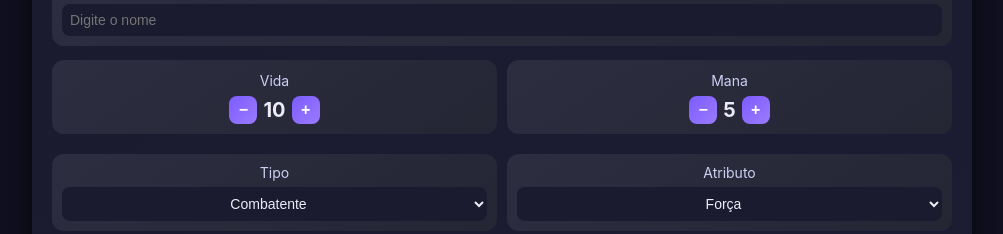
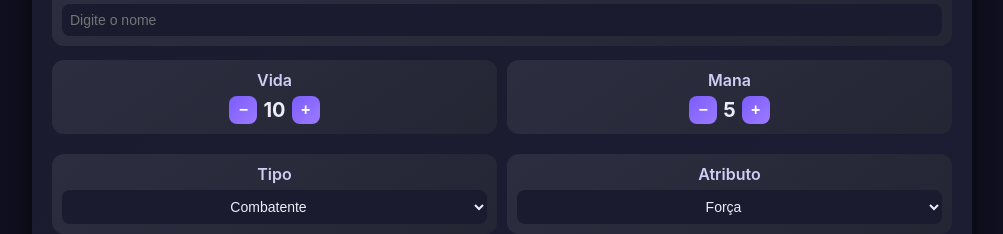
Before and after one commit to girassoisazuis2308-ops/one, a website built with Vite: page index.html in a window 1280 px wide. Shown: the part 179-413 px from the top of the page, without its empty margins (138-1141 px from the left). Built offline with nearby package versions, Linux system fonts and the light colour scheme; what @owlbear-rodeo/sdk would draw is missing.

Commit message:
Update index.html

```diff
--- a/index.html
+++ b/index.html
@@ -116,7 +116,8 @@
   }
 
   .stat-box .label {
-    font-size: 14px;
+    font-weight: 600;
+    margin-bottom: 3px;
     color: #CFCFF5;
   }
 
```
